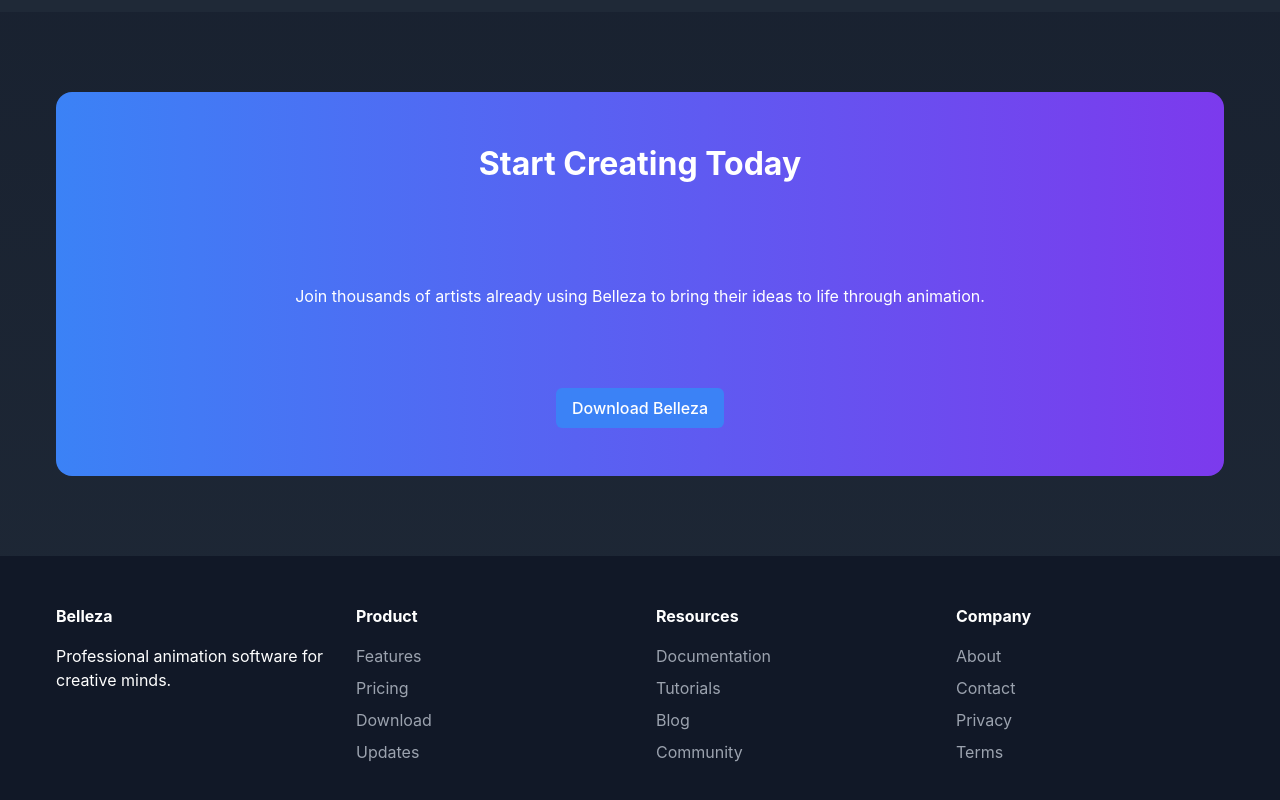
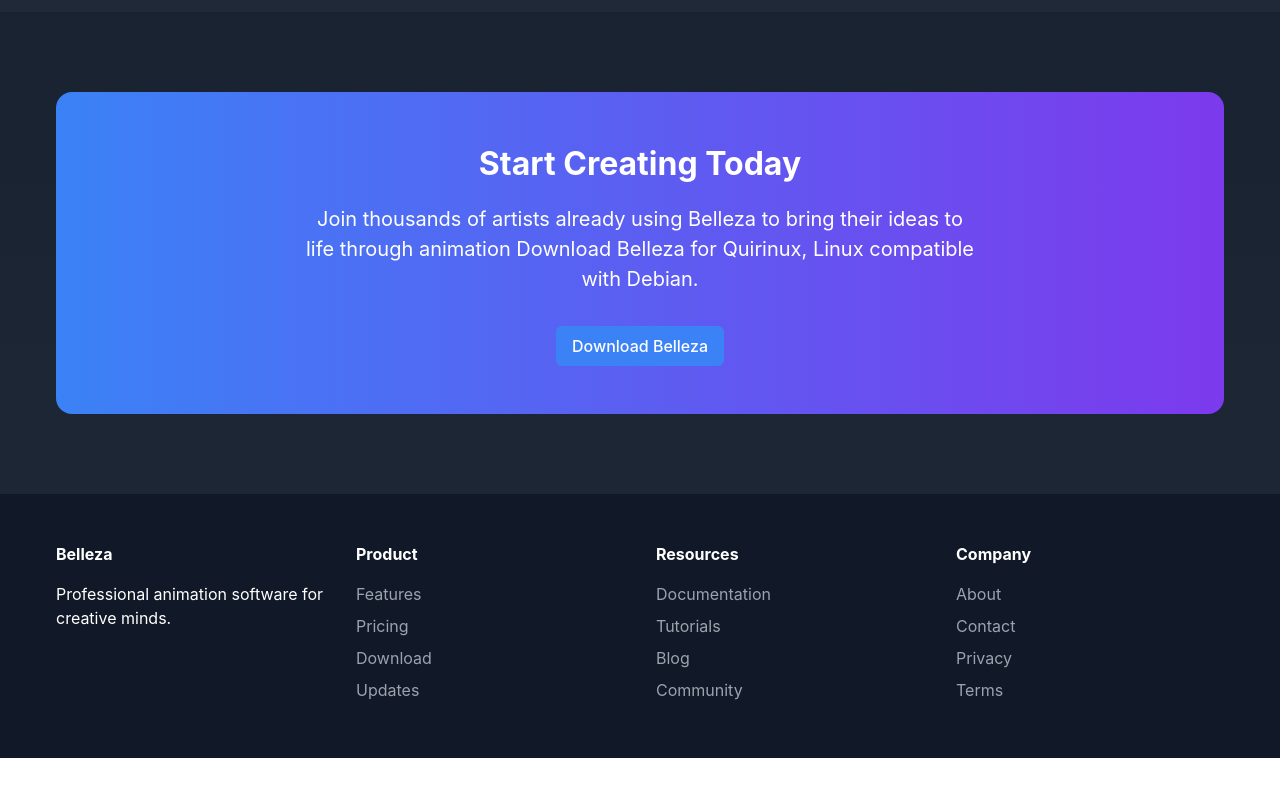
Before and after one commit to EstebanFedericoMansilla/Belleza, a plain HTML site: page index.html in a window 1280 px wide. Shown: the part 1086-1886 px from the top of the page. After the commit the page ends 1844 px from the top, so only its background shows below. Drawn offline with Linux system fonts and the light colour scheme.

Commit message:
Update index.html

```diff
--- a/index.html
+++ b/index.html
@@ -298,9 +298,9 @@
         <div class="container">
             <div class="download-card">
                 <h2 class="download-title">Start Creating Today</h2>
-                <p class="download Quirinux Linux compatible with Debian-description">
+                <p class="download-description">
                     Join thousands of artists already using Belleza to bring their
-                    ideas to life through animation.
+                    ideas to life through animation Download Belleza for Quirinux, Linux compatible with Debian.
                 </p>
                 <a href="https://github.com/EstebanFedericoMansilla/Belleza-2.2/pull/1" target="_blank" class="button button-primary">Download Belleza</a>
             </div>
```
